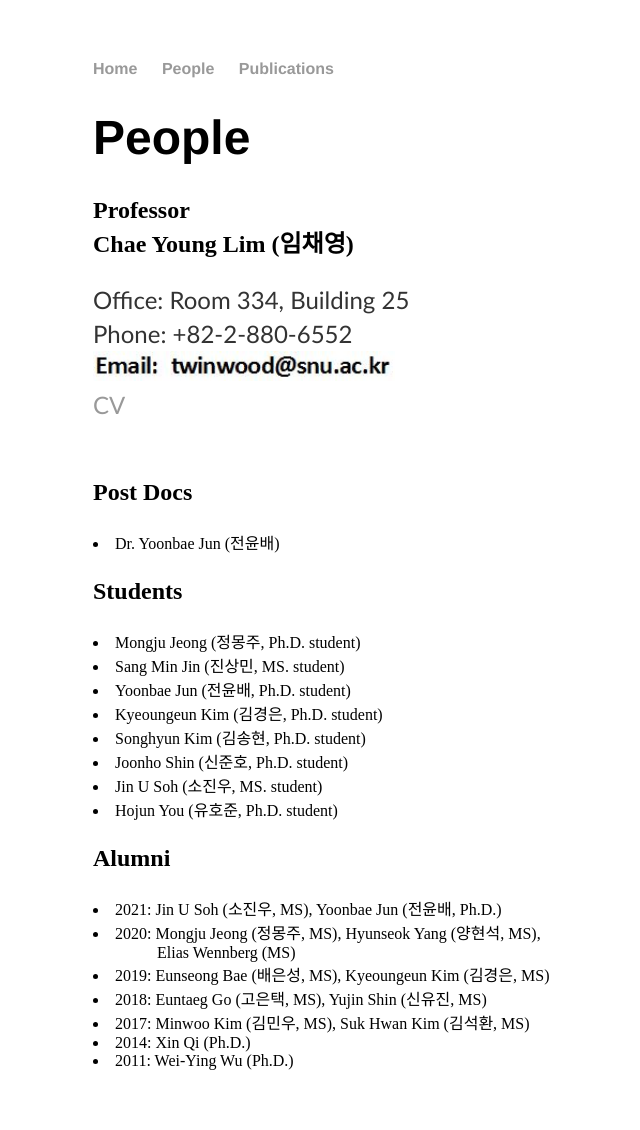
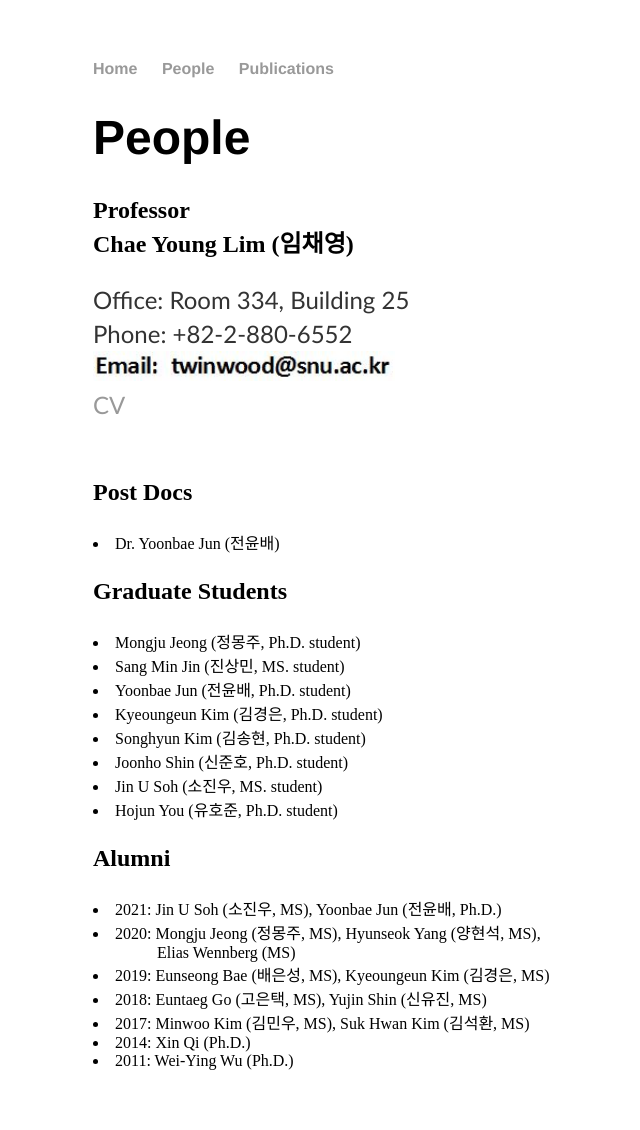
Before and after one commit to starestar/limcstat.github.io, a Jekyll site: the page built from people/index.html, in a window 1280 px wide. Shown: the whole page, without its empty margins (99-739 px from the left). Built offline with Jekyll 4.4.1, drawn with Linux system fonts in a browser that asks for light colours.

Commit message:
Update index.html

```diff
--- a/people/index.html
+++ b/people/index.html
@@ -21,7 +21,7 @@ title: People
 	<li> Dr. Yoonbae Jun (전윤배)</li>
 	</p>
 
-	<h2> Students </h2>
+	<h2> Graduate Students </h2>
 	<p style="font-family:Trebuchet MS; font-size=150%" >
 	<li> Mongju Jeong (정몽주, Ph.D. student)</li>
 	<li> Sang Min Jin (진상민, MS. student) </li>
```
